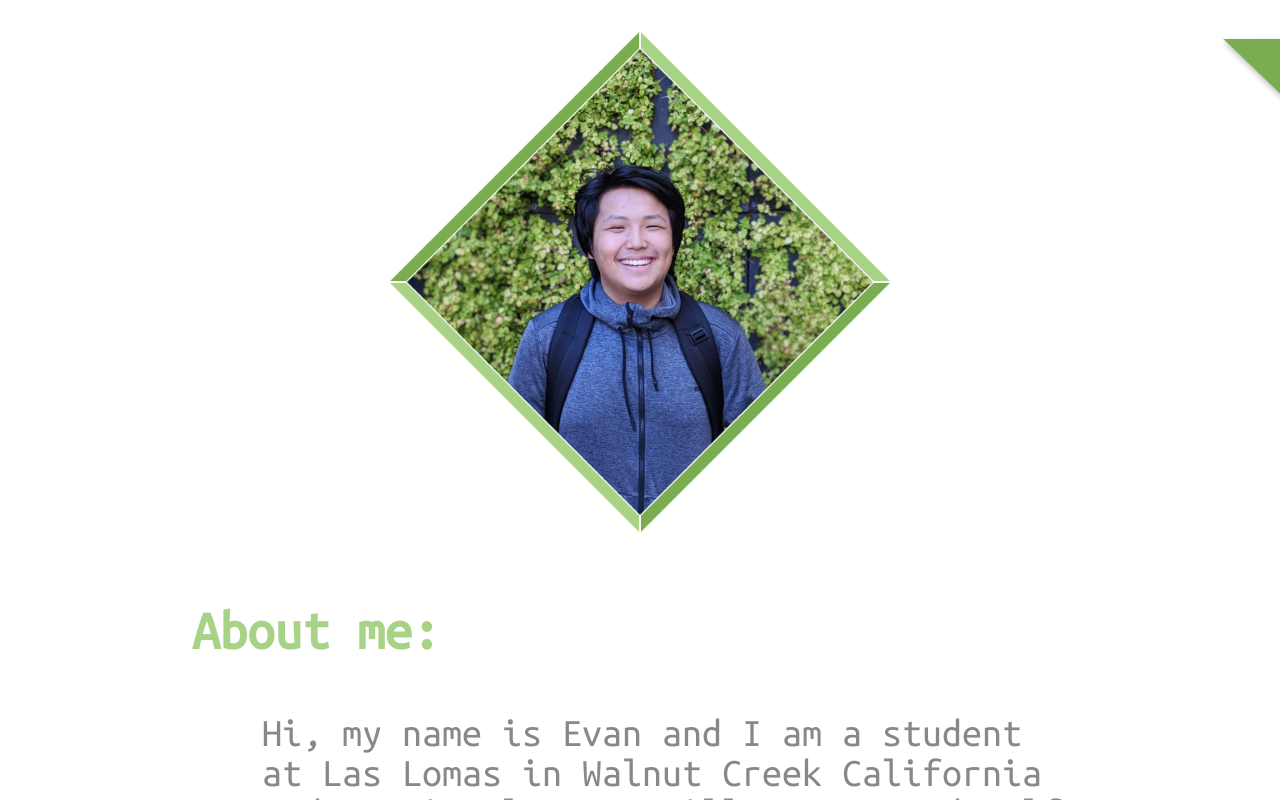
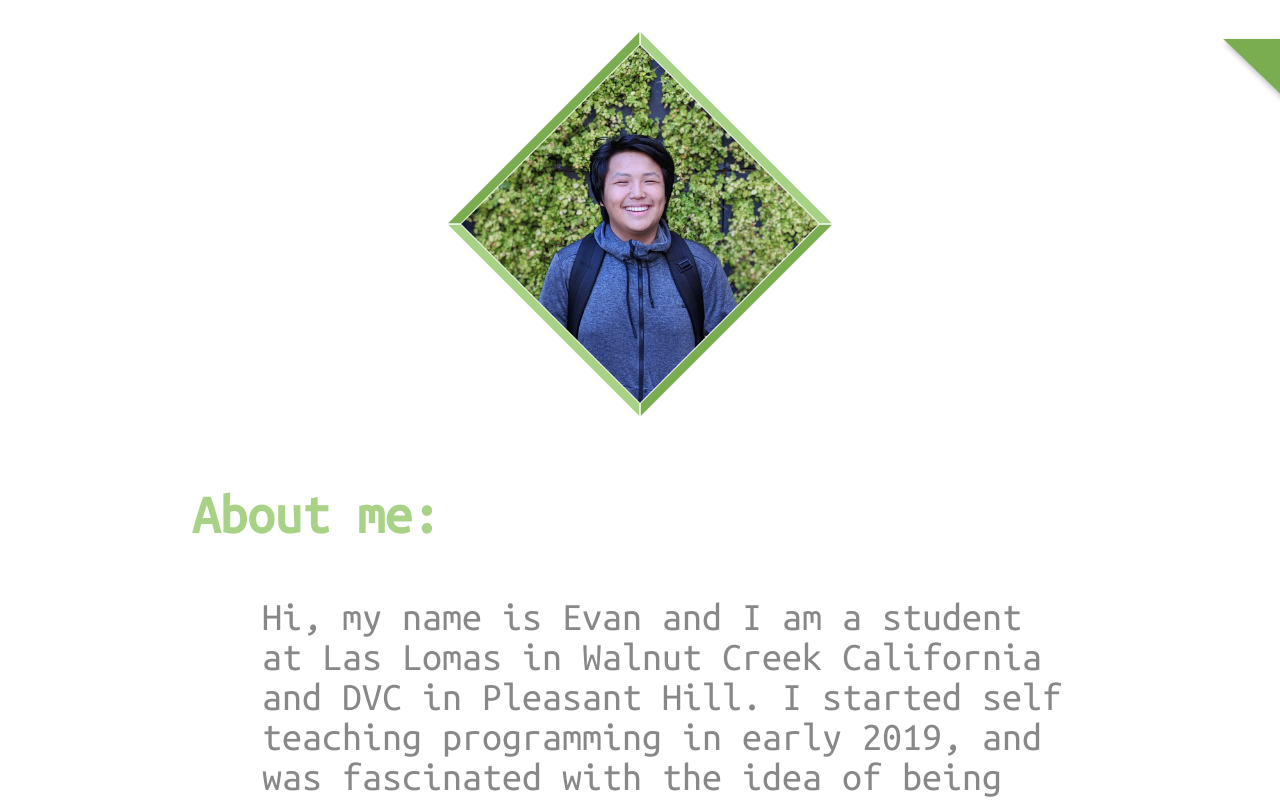
Before and after one commit to Evan-Nishi/personal-site-v2, a Next.js app: page / in a window 1280 px wide. Shown: the top 800 px of the page. Built offline with nearby package versions, Linux system fonts and the light colour scheme.

Commit message:
pls work

```diff
--- a/src/styles.css
+++ b/src/styles.css
@@ -186,14 +186,14 @@ img{
 }
 
 #pfp{
-    width: 500px;
+    width: 30%;
     height: auto;
 }
 
 @media screen and (max-width:740px) {
 
-    html {
-        width:100vw;
+    body {
+        width:200vw;
     }
     .container {
         width:93vw;
```
